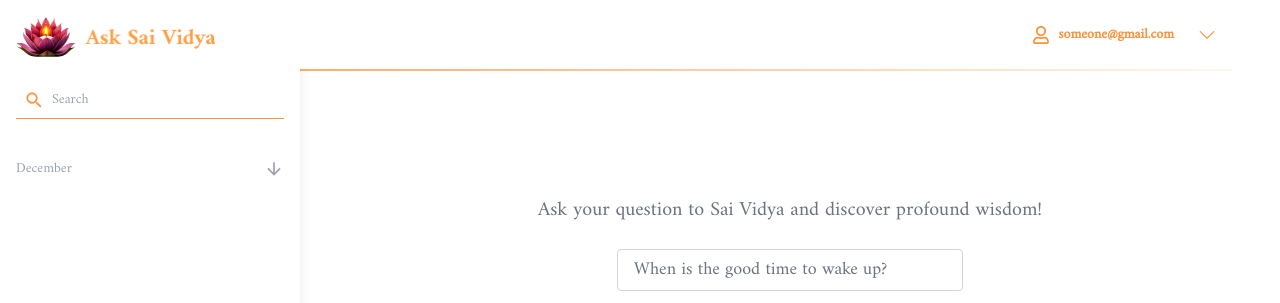
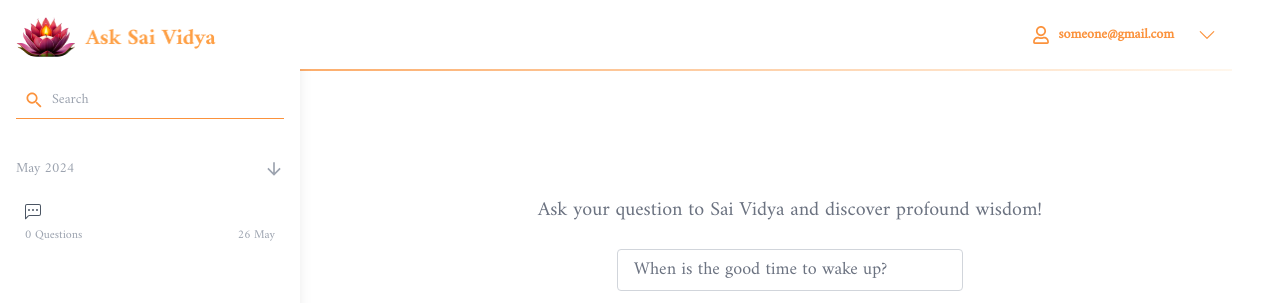
Before and after one commit to abhiramkolluri/ask-sai-vidya-frontend, a React (Create React App) app: page / in a window 1280 px wide. Shown: the top 303 px of the page. Built offline with nearby package versions, Linux system fonts and the light colour scheme.

Commit message:
refactor rendering logic for chat items and toggle icon

```diff
--- a/src/components/chat/chatSection/ChatSection.jsx
+++ b/src/components/chat/chatSection/ChatSection.jsx
@@ -1,46 +1,45 @@
-import React from "react";
+import React, { useState } from "react";
 import { IoMdArrowDown } from "react-icons/io";
 import Chats from "../chats/Chats";
-import { useState } from "react";
-import { GrAddCircle, GrSubtractCircle } from "react-icons/gr";
 
-export default function ChatSection({ month = "December ", chats = [] }) {
+export default function ChatSection({
+	monthYear = "",
+	threads = [],
+	onChatSelect = () => {},
+}) {
 	const [showChats, setShowChats] = useState(true);
+
+	const formatMonthYear = (key) => {
+		const [month, year] = key.split("-");
+		return `${new Date(year, month - 1).toLocaleString("en-us", {
+			month: "long",
+		})} ${year}`;
+	};
+
 	return (
 		<div className="">
 			<div className="flex text-gray-400 my-4 justify-center items-center">
-        <div className="flex-grow">{month}</div>
+				<div className="flex-grow">{formatMonthYear(monthYear)}</div>
 				<div
-          className=" cursor-pointer hover:text-orange-400"
-          onClick={() => setShowChats(!showChats)}>
-          {showChats ? (
-            <>
+					className="cursor-pointer hover:text-orange-400"
+					onClick={() => setShowChats(!showChats)}
+				>
 					<IoMdArrowDown size={20} />
-            </>
-          ) : (
-            <>
-              <GrAddCircle size={20} />
-            </>
-          )}
 				</div>
 			</div>
-      {showChats ? (
-        <>
-          <div className=" flex flex-col gap-2">
-            {chats.map((chat, index) => {
-              return (
+			{showChats && (
+				<div className="flex flex-col gap-2">
+					{threads.map((thread, index) => (
 						<Chats
 							key={index}
-                  title={chat.title}
-                  quesNumbers={chat.numberOfQuestions}
-                  date={new Date(chat.timestamp)}
+							id={thread.id}
+							title={thread.title}
+							quesNumbers={thread.messages.length}
+							date={new Date(thread.timestamp)}
+							onChatSelect={onChatSelect}
 						/>
-              );
-            })}
+					))}
 				</div>
-        </>
-      ) : (
-        <></>
 			)}
 		</div>
 	);
```
Lines whose indentation alone changed are shown as unchanged.
